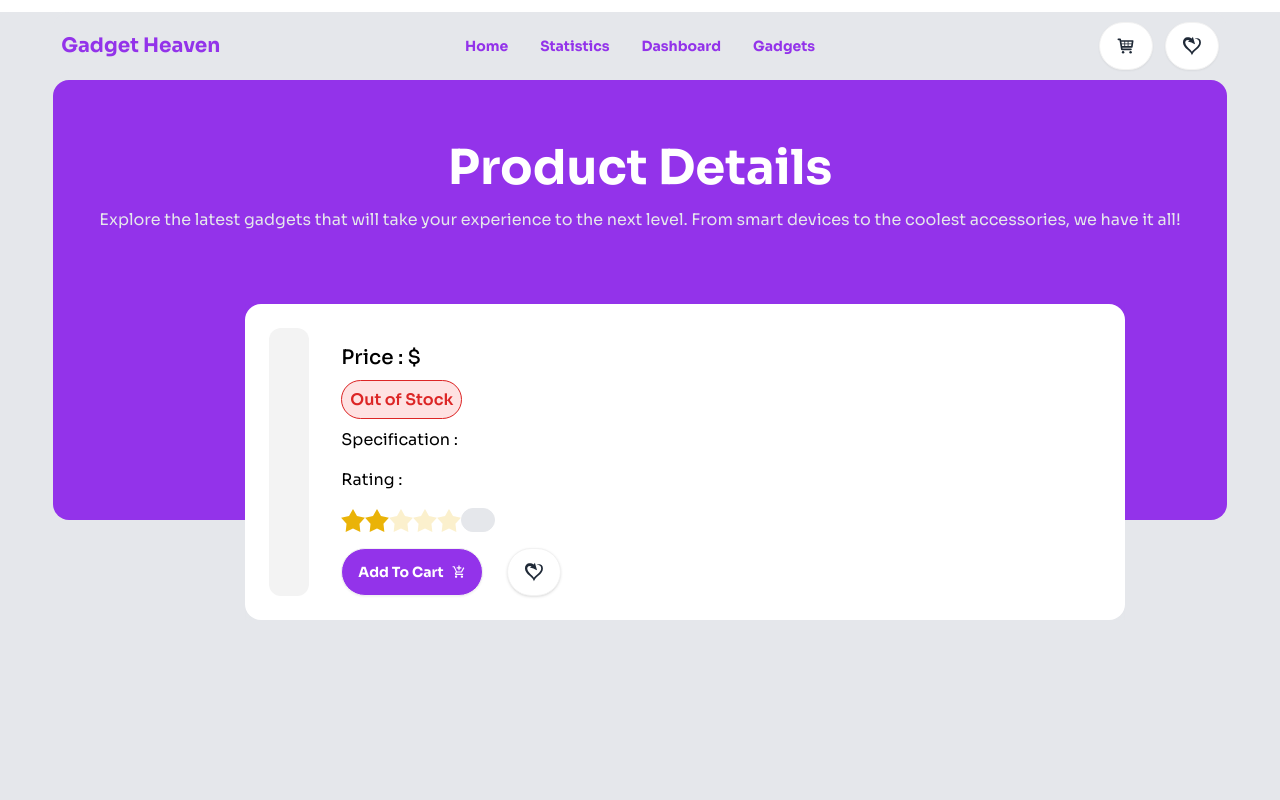
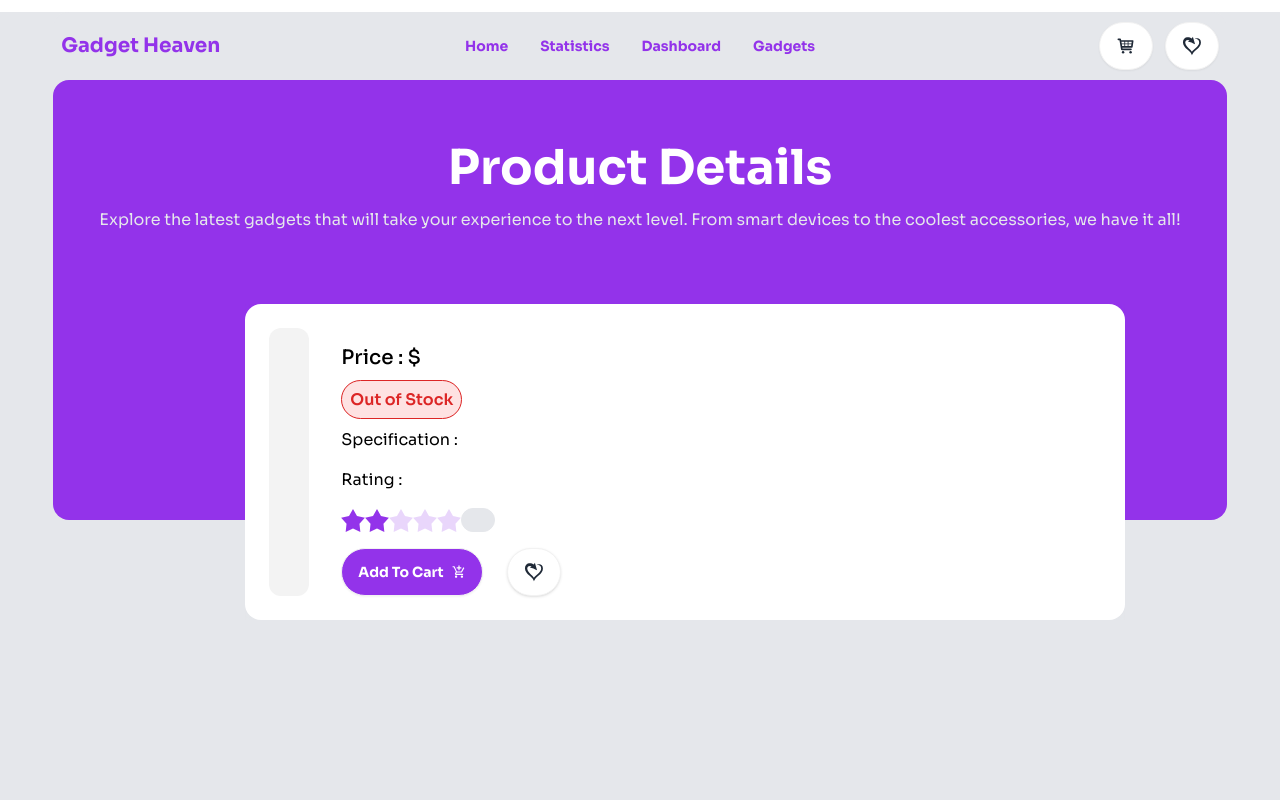
Before and after one commit to Takmim00/Gadget-haven, a React (Vite) app: page /details in a window 1280 px wide. Shown: the top 800 px of the page. Built offline with nearby package versions, Linux system fonts and the light colour scheme.

Commit message:
read.md file update

```diff
--- a/src/Pages/Details.jsx
+++ b/src/Pages/Details.jsx
@@ -1,24 +1,23 @@
 import React, { useEffect, useState } from "react";
+import { GiSelfLove } from "react-icons/gi";
+import { MdOutlineAddShoppingCart } from "react-icons/md";
 import { useLoaderData, useParams } from "react-router-dom";
-import { MdOutlineAddShoppingCart } from "react-icons/md";
-import { GiSelfLove } from "react-icons/gi";
 import { addToCart, addToWist, getAllWishlist } from "../utils";
 import { TabTitle } from "../utils/tab";
 
-
 const Details = () => {
-  TabTitle('Details || Gadget Heaven')
+  TabTitle("Details || Gadget Heaven");
   const data = useLoaderData();
   const { id } = useParams();
   const [gadgets, setGadgets] = useState({});
-  const [wishes, SetIsWishes] = useState(false)
+  const [wishes, SetIsWishes] = useState(false);
   useEffect(() => {
     const singleData = data.find((gadget) => gadget.id == id);
     setGadgets(singleData || {});
-    const wish = getAllWishlist()
-    const isExist = wish.find(item => item.id == singleData.id)
+    const wish = getAllWishlist();
+    const isExist = wish.find((item) => item.id == singleData.id);
     if (isExist) {
-      SetIsWishes(true)
+      SetIsWishes(true);
     }
   }, []);
   const {
@@ -28,20 +27,18 @@ const Details = () => {
     availability,
     description,
     specification = [],
-    rating
+    rating,
   } = gadgets;
 
-  const handleAddCart = (gadgets)=>{
-    addToCart(gadgets)
-    window.dispatchEvent(new Event('storage'));
-
-
-  }
-  const handleAddWish = (gadgets)=>{
-    addToWist(gadgets)
-    SetIsWishes(true)
-    window.dispatchEvent(new Event('storage'));
-  }
+  const handleAddCart = (gadgets) => {
+    addToCart(gadgets);
+    window.dispatchEvent(new Event("storage"));
+  };
+  const handleAddWish = (gadgets) => {
+    addToWist(gadgets);
+    SetIsWishes(true);
+    window.dispatchEvent(new Event("storage"));
+  };
   return (
     <div className="flex flex-col  bg-purple-600 pb-44  rounded-2xl text-white  relative mb-96 ">
       <div className="space-y-4 pt-16 mb-28">
@@ -52,7 +49,7 @@ const Details = () => {
         </p>
       </div>
       <div className="absolute top-56 left-48 backdrop-blur-xl w-9/12 ">
-        <div class=" flex flex-col lg:flex-row gap-8 bg-white text-black rounded-2xl p-6">
+        <div className=" flex flex-col lg:flex-row gap-8 bg-white text-black rounded-2xl p-6">
           <div className="px-5 py-5 bg-[#F3F3F3] items-center rounded-xl">
             <img src={product_image} class="max-w-sm h-full object-cover" />
           </div>
@@ -73,11 +70,11 @@ const Details = () => {
             <p>{description}</p>
             <p>Specification : </p>
             <div>
-                <ul className="list-decimal ml-4">
-                    {
-                        specification.map(tags=><li>{tags}</li>)
-                    }
-                </ul>
+              <ul className="list-decimal ml-4">
+                {specification.map((tags, idx) => (
+                  <li key={idx}>{tags}</li>
+                ))}
+              </ul>
             </div>
 
             <p>Rating : </p>
@@ -86,48 +83,48 @@ const Details = () => {
                 <input
                   type="radio"
                   name="rating-5"
-                  className="mask mask-star-2 bg-yellow-500"
+                  className="mask mask-star-2 bg-purple-600"
                 />
                 <input
                   type="radio"
                   name="rating-5"
-                  className="mask mask-star-2 bg-yellow-500"
+                  className="mask mask-star-2 bg-purple-600"
                   defaultChecked
                 />
                 <input
                   type="radio"
                   name="rating-5"
-                  className="mask mask-star-2 bg-yellow-500"
+                  className="mask mask-star-2 bg-purple-600"
                 />
                 <input
                   type="radio"
                   name="rating-5"
-                  className="mask mask-star-2 bg-yellow-500"
+                  className="mask mask-star-2 bg-purple-600"
                 />
                 <input
                   type="radio"
                   name="rating-5"
-                  className="mask mask-star-2 bg-yellow-500"
+                  className="mask mask-star-2 bg-purple-600"
                 />
-                <p className="py-1 px-4 border rounded-full bg-gray-200">{rating}</p>
+                <p className="py-1 px-4 border rounded-full bg-gray-200">
+                  {rating}
+                </p>
               </div>
-
             </div>
-
 
             <div className="flex gap-6">
               <button
                 onClick={() => handleAddCart(gadgets)}
                 className="btn bg-purple-600 text-white rounded-full font-bold"
               >
-                Add To Cart <MdOutlineAddShoppingCart/>
+                Add To Cart <MdOutlineAddShoppingCart />
               </button>
               <button
-              disabled={wishes}
+                disabled={wishes}
                 onClick={() => handleAddWish(gadgets)}
                 className="btn rounded-full  bg-white shadow text-xl"
               >
-                <GiSelfLove/>
+                <GiSelfLove />
               </button>
             </div>
           </div>
```
Also changed, not shown: 1 other file (tests, documents, lock files or other folders).
